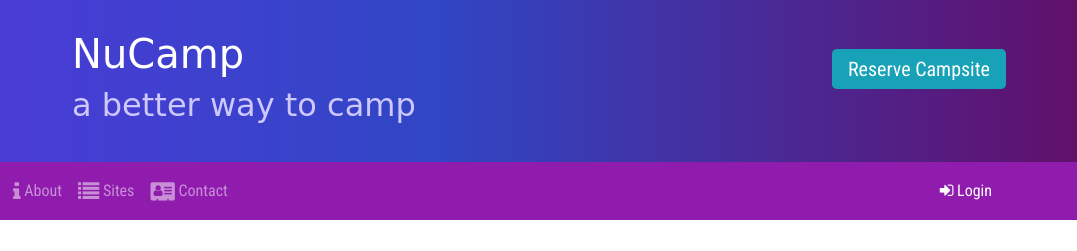
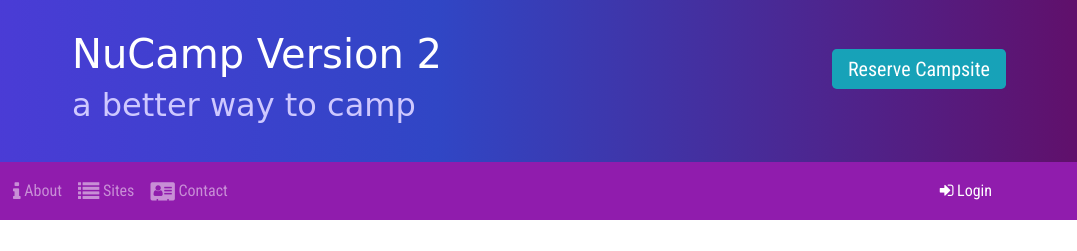
Before and after one commit to Shannon-Meghan/nucampsite, a website: page index.html in a window 1280 px wide. Shown: the top 251 px of the page, 203-1280 px from the left. Drawn offline with nearby package versions, Linux system fonts and the light colour scheme; a web font is replaced by a local one.

Commit message:
creating new branch

```diff
--- a/index.html
+++ b/index.html
@@ -25,7 +25,7 @@
                     <img src="/img/logo.png" class="img-fluid" />
                 </div>
                 <div class="col">
-                    <h1>NuCamp</h1>
+                    <h1>NuCamp Version 2</h1>
                     <h2>a better way to camp</h2>
                 </div>
                 <div class="col-sm col-md-4 col-xl-2 mt-4">
```
